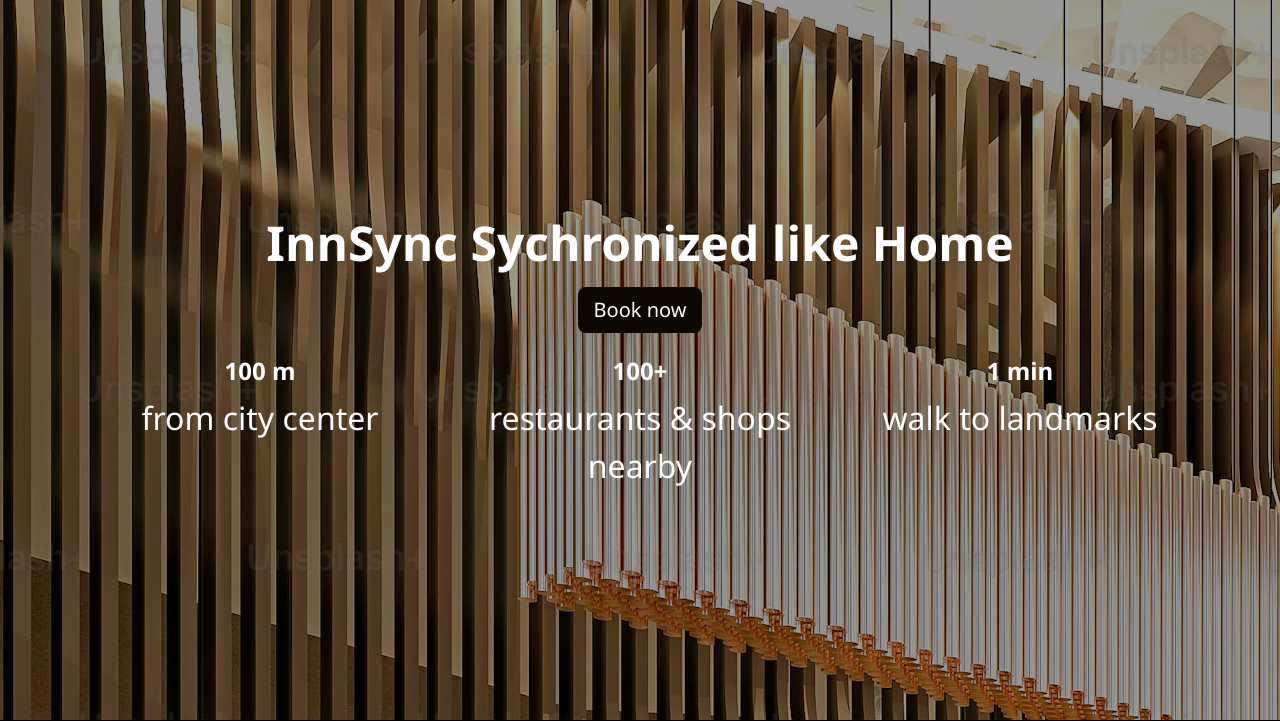
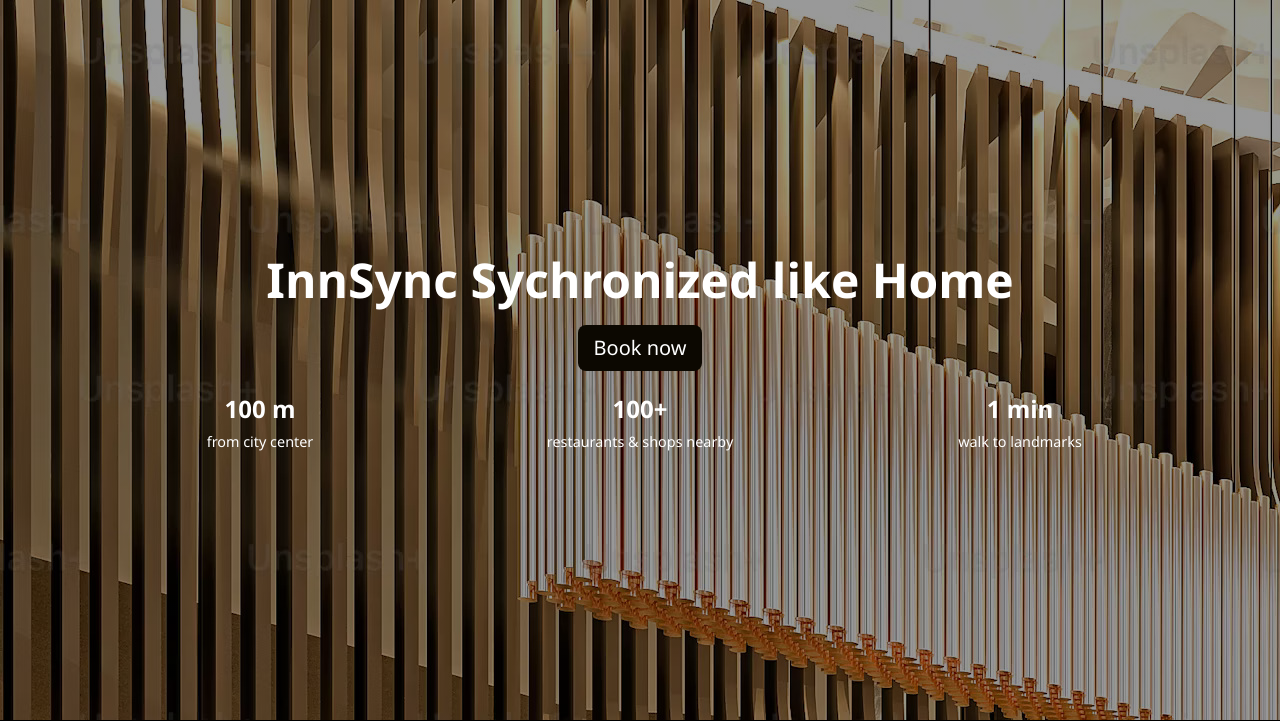
Before and after one commit to MaverickUal/InnSync, a PHP site: page / in a window 1280 px wide. Shown: the part 56-777 px from the top of the page. Run offline with PHP 8.4, Linux system fonts and the light colour scheme.

Commit message:
this is New Gallery

```diff
--- a/style.css
+++ b/style.css
@@ -31,7 +31,7 @@
 }
 
 .midtext p {
-  font-size: 2rem;
+  font-size: 0.9rem;
   margin-bottom: 0;
 }
 
```
